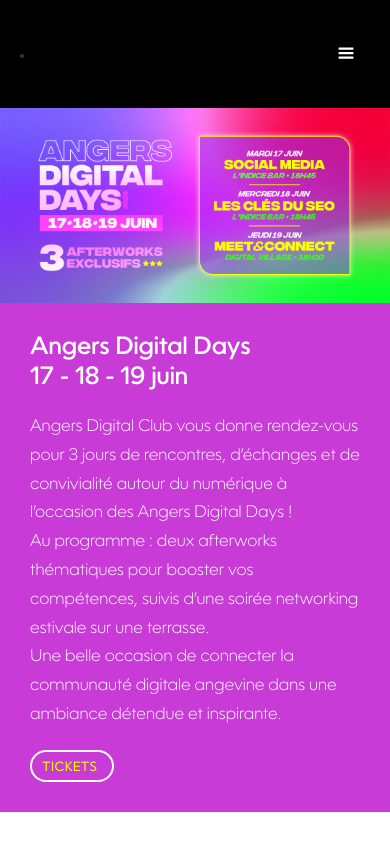
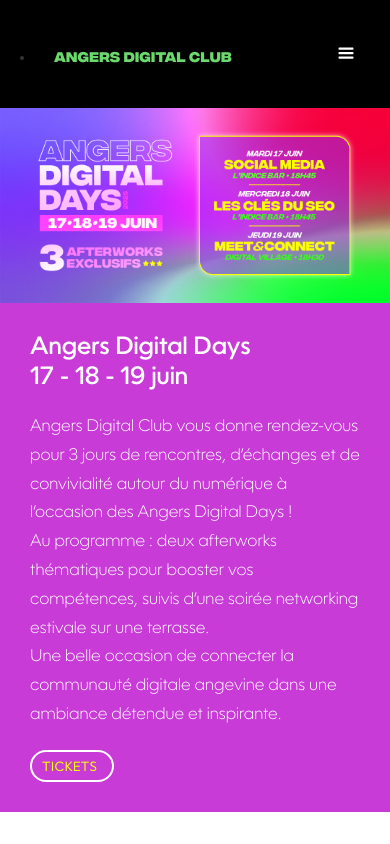
Before and after one commit to elodiechgr/angers-digital-days, a plain HTML site: page index.html in a window 390 px wide. Shown: the top 844 px of the page. Drawn offline with nearby package versions, Linux system fonts and the light colour scheme; a script that the page names is missing.

Commit message:
responsive

```diff
--- a/css/angers-digital-days.css
+++ b/css/angers-digital-days.css
@@ -1842,13 +1842,13 @@
 
   .nav_menu {
     flex-direction: column;
-    padding-bottom: 30px;
+    padding-bottom: 6px;
     padding-left: 0;
   }
 
   .nav_link {
-    padding-top: 10px;
-    padding-bottom: 10px;
+    padding-top: 4px;
+    padding-bottom: 0px;
     display: inline-block;
   }
 
@@ -2052,7 +2052,7 @@
   }
 
   .nav_link {
-    color: var(--black);
+    color: #6bd96e;
   }
 
   .nav_link:hover {
```
